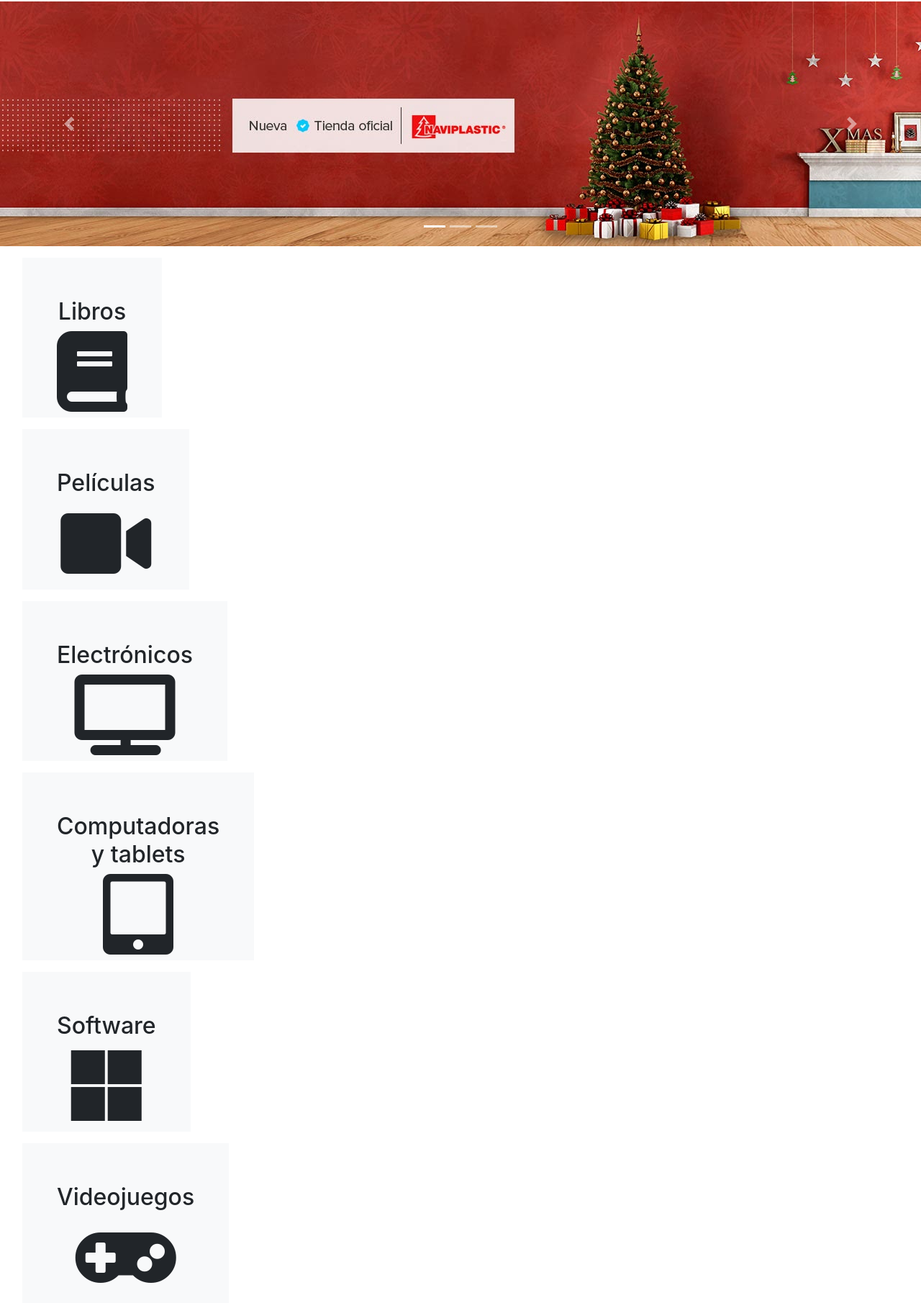
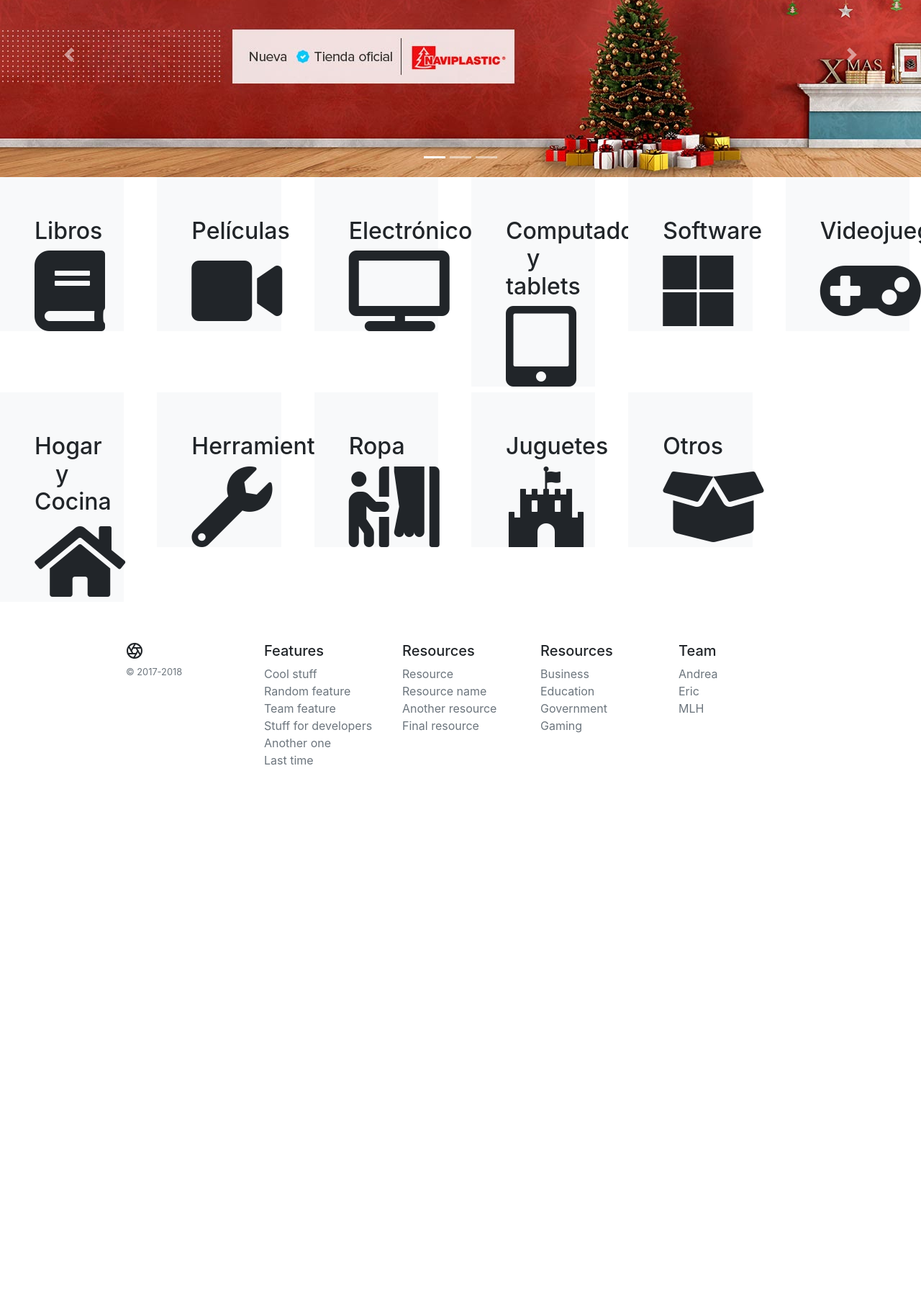
Before and after one commit to andreamendi/leje, a Django app: page /products/ in a window 1280 px wide. Shown: the part 150-1960 px from the top of the page at 72% size. After the commit the page ends 1213 px from the top, so only its background shows below. Run offline with Django 3.2, Linux system fonts and the light colour scheme; data comes from the database, SQL or seed files in the repository; some libraries are stand-ins or nearby versions.

Commit message:
Categorias

```diff
--- a/leje/products/templates/products/base.html
+++ b/leje/products/templates/products/base.html
@@ -115,12 +115,12 @@
           </ul>
         </div>
         <div class="col-6 col-md">
-          <h5>About</h5>
+          <h5>Team</h5>
           <ul class="list-unstyled text-small">
-            <li><a class="text-muted" href="#">Team</a></li>
-            <li><a class="text-muted" href="#">Locations</a></li>
-            <li><a class="text-muted" href="#">Privacy</a></li>
-            <li><a class="text-muted" href="#">Terms</a></li>
+            <li><a class="text-muted" href="#">Andrea</a></li>
+            <li><a class="text-muted" href="#">Eric</a></li>
+            <li><a class="text-muted" href="#">MLH</a></li>
+            <!-- <li><a class="text-muted" href="#">Terms</a></li> -->
           </ul>
         </div>
       </div>
--- a/leje/products/templates/products/index.html
+++ b/leje/products/templates/products/index.html
@@ -11,9 +11,7 @@
 
 {% block content %}
 
-
-<br>
-{{ category_list }}
+<!-- {{ category_list }} -->
 
 <div id="myCarousel" class="carousel slide" data-ride="carousel">
   <ol class="carousel-indicators">
@@ -60,20 +58,20 @@
   </a>
 </div>
 
-
+<div class='row'>
 {% for category in category_list %}
 
-  <div class=''>
+
     <div class="col-md-2">
-      <div class="d-md-flex flex-md-equal w-100 my-md-3 pl-md-3 ">
+      <!-- div class="d-md-flex flex-md-equal w-100 my-md-3 pl-md-3 "> -->
         <div class="bg-light mr-md-3 pt-3 px-3 pt-md-5 px-md-5 text-center overflow-hidden">
-          <div class="my-2 ">
+          <div class="my-2" >
             <h2 class="display-5">{{ category.name }}</h2>
             <i class="{{ category.symbol }}"></i>
           </div>
         </div>
       </div>
-    </div>
+
 {% endfor %}
-
+</div>
 {% endblock content %}
```
